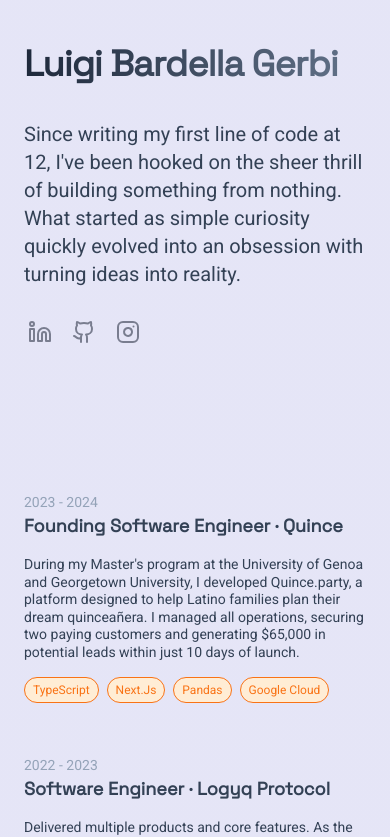
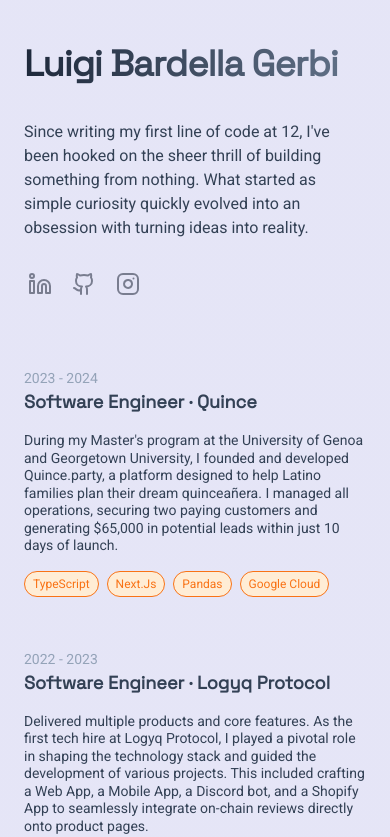
Before and after one commit to twotimesgi/portfolio, a Next.js app: page / in a window 390 px wide. Shown: the top 837 px of the page. Built offline with nearby package versions, Linux system fonts and the light colour scheme.

Commit message:
Responsive Adj

```diff
--- a/src/app/components/Content.tsx
+++ b/src/app/components/Content.tsx
@@ -6,7 +6,7 @@ import GenoaES from "./GenoaES";
 import Hackathons from "./Hackathons";
 const Content = () => {
     return (
-        <main className="fade-left pt-24 lg:w-1/2 lg:py-24 text-sm ">
+        <main className="fade-up sm:fade-left pt-5 sm:pt-24 lg:w-1/2 lg:py-24 text-sm ">
             {/* <Bio/> */}
             <WorkExperience/>
             <Projects/>
--- a/src/app/components/Header.tsx
+++ b/src/app/components/Header.tsx
@@ -2,12 +2,12 @@ import { Download, Github, Instagram, Linkedin, MailIcon } from "lucide-react";
 
 const Header = () => {
     return (
-        <header className="fade-up lg:sticky lg:top-0 lg:flex lg:max-h-screen lg:w-1/2 lg:flex-col lg:justify-between lg:py-24 p-6">
+        <header className="fade-up sm:fade-up lg:sticky lg:top-0 lg:flex lg:max-h-screen lg:w-1/2 lg:flex-col lg:justify-between lg:py-24 p-6">
             <div>
             <h1 className="text-4xl font-bold tracking-tight text-transparent bg-gradient-to-r from-slate-800 to-slate-500 bg-clip-text sm:text-5xl py-5">
   Luigi Bardella Gerbi
 </h1>
-                <p className="mt-4 text-xl">
+                <p className="mt-4 sm:text-xl text-md ">
                 Since writing my first line of code at 12, I've been hooked on the sheer thrill of building something from nothing. What started as simple curiosity quickly evolved into an obsession with turning ideas into reality.
                 </p>
             </div>
--- a/src/app/components/ProjectCard.tsx
+++ b/src/app/components/ProjectCard.tsx
@@ -13,10 +13,10 @@ interface ProjectCardProps {
 
 const ProjectCard = ({ image, title, description, tags, link }: ProjectCardProps) => {
   return (
-    <div className="hover:bg-white/20 hover:shadow-lg rounded-lg w-full transition-all sm:group ">
+    <div className="hover:bg-white/20 hover:shadow-lg rounded-lg w-full transition-all group ">
       <a href={link} className="p-6 flex flex-col sm:gap-5 sm:flex-row gap-2">
-      <div className="text-slate-400 w-[150px] pt-1 text-nowrap shrink-0 ">
-        <Image src={image} className="rounded-md border-[3px] border-slate-200 group-hover:border-slate-300 transition-all" width={150} alt={`${title} Screenshot`} />
+      <div className="text-slate-400 sm:w-[150px] w-full pt-1 text-nowrap shrink-0 ">
+        <Image src={image} className="rounded-md border-[3px] border-slate-300 group-hover:border-slate-500 transition-all" width={300} alt={`${title} Screenshot`} />
       </div>
       <div>
           <span className="h4 group-hover:text-orange-500 text-slate-700 text-lg font-semibold transition">
--- a/src/app/components/WorkExperience.tsx
+++ b/src/app/components/WorkExperience.tsx
@@ -4,9 +4,9 @@ import ExperienceCard from "./ExperienceCard";
 
 const experiences = [
     {
-        title: "Founding Software Engineer · Quince",
+        title: "Software Engineer · Quince",
         date: "2023 - 2024",
-        description: "During my Master's program at the University of Genoa and Georgetown University, I developed Quince.party, a platform designed to help Latino families plan their dream quinceañera. I managed all operations, securing two paying customers and generating $65,000 in potential leads within just 10 days of launch.",
+        description: "During my Master's program at the University of Genoa and Georgetown University, I founded and developed Quince.party, a platform designed to help Latino families plan their dream quinceañera. I managed all operations, securing two paying customers and generating $65,000 in potential leads within just 10 days of launch.",
         tags: ["TypeScript", "Next.js", "Pandas", "Google Cloud"],
         links: [<a href="https://www.lidonation.com/ja/proposals/logyq-protocol-social-commerce-and-digital-product-passport-f10#:~:text=Luigi%20Bardella%20Gerbi%20is%20our%20first%20employee%20and%20has%20been%20an%20invaluable%20contributor%20to%20our%20development%20work.%20He%20has%20proven%20to%20be%20up%20to%20any%20coding%20challenge%20and%20has%20helped%20us%20extensively%20in%20designing%20our%20product%20suite.">"Luigi Bardella Gerbi is our first employee and has been an invaluable contributor to our development work. He has proven to be up to any coding challenge and has helped us extensively in designing our product suite."</a>]
       },
@@ -21,7 +21,7 @@ const experiences = [
           title: "Web Developer · Freelancer ",
           date: "2019 - 2021",
           description: "I helped dozens of SMEs digitalize their business and establish their online presence by building funnels and ecommerce stores.",
-          tags: ["Shopify", "Liquid", "Google Tag Manager", "Wordpress","Google Analytics", "Facebook Pixel", "Google Ads", "Facebook Ads", "Photoshop"],
+          tags: ["Shopify", "Liquid", "Google Tag Manager", "Wordpress","Google Analytics", "Facebook Pixel", "Google Ads", "Facebook Ads", "Photoshop", "PHP"],
           links: [],
         }
       ]
@@ -29,6 +29,9 @@ const experiences = [
 const WorkExperience = () => {
     return (
         <section aria-label="Work experience" className="scroll-mt-16 lg:scroll-mt-24 mb-5">
+           {/* <h2 className="font-bold ml-5 text-xl tracking-tight text-slate-700 sm:text-2xl mb-5">
+                Work Experience
+            </h2> */}
             {experiences.map((item, index) => (
                 <ExperienceCard key={index}date={item.date} title={item.title} description={item.description} tags={item.tags} links={item.links}/>
             ))}
--- a/src/app/page.tsx
+++ b/src/app/page.tsx
@@ -9,7 +9,7 @@ import useIsMobile from "./hooks/useMousePosition copy";
 export default function Home() {
   const isMobile = useIsMobile()
   return (<>
-    <div className="lg:flex lg:justify-between lg:gap-5">
+    <div className="lg:flex lg:justify-between gap-5">
 
     {!isMobile && <Spotlight/>}
       <Header/>
```
